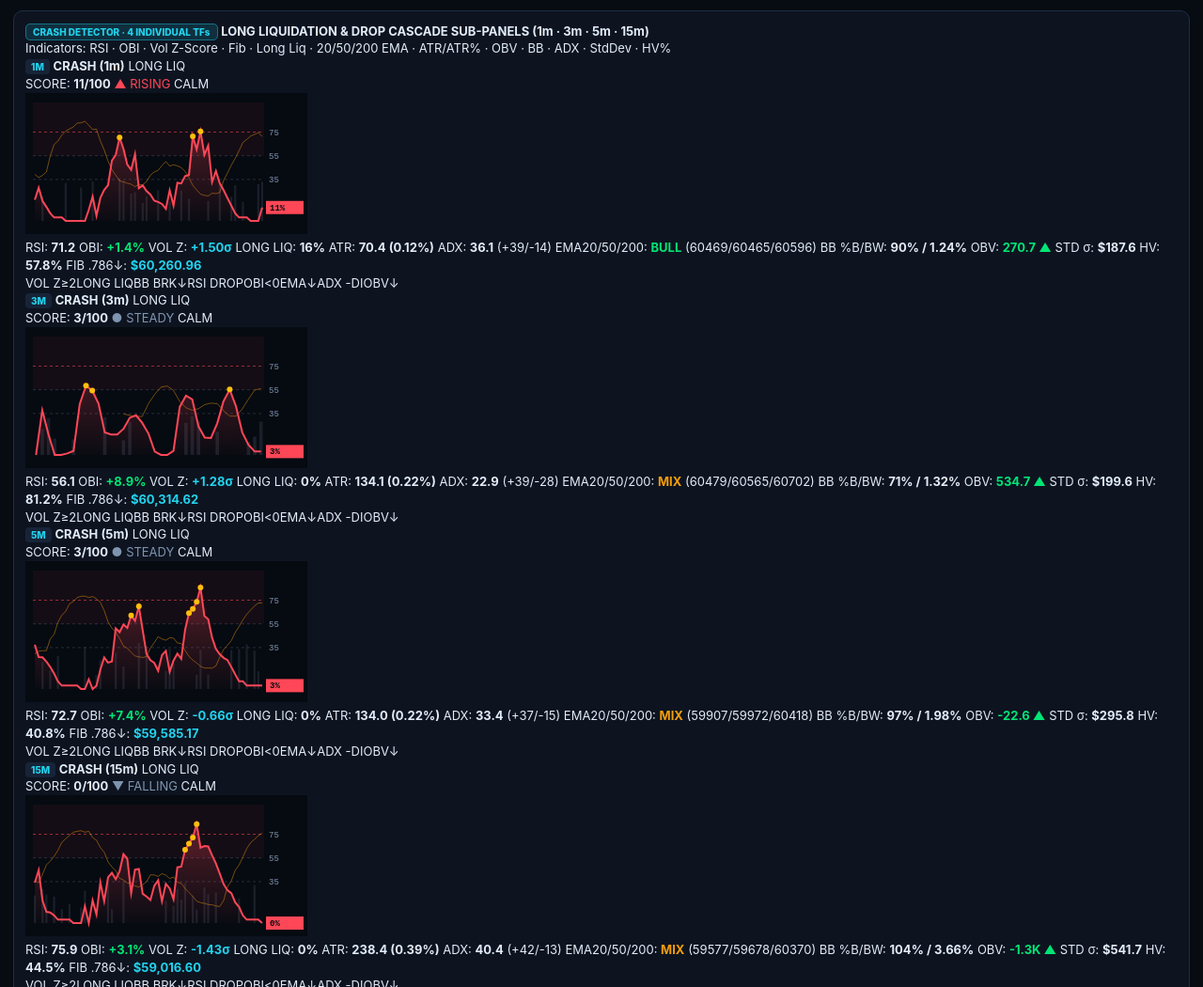
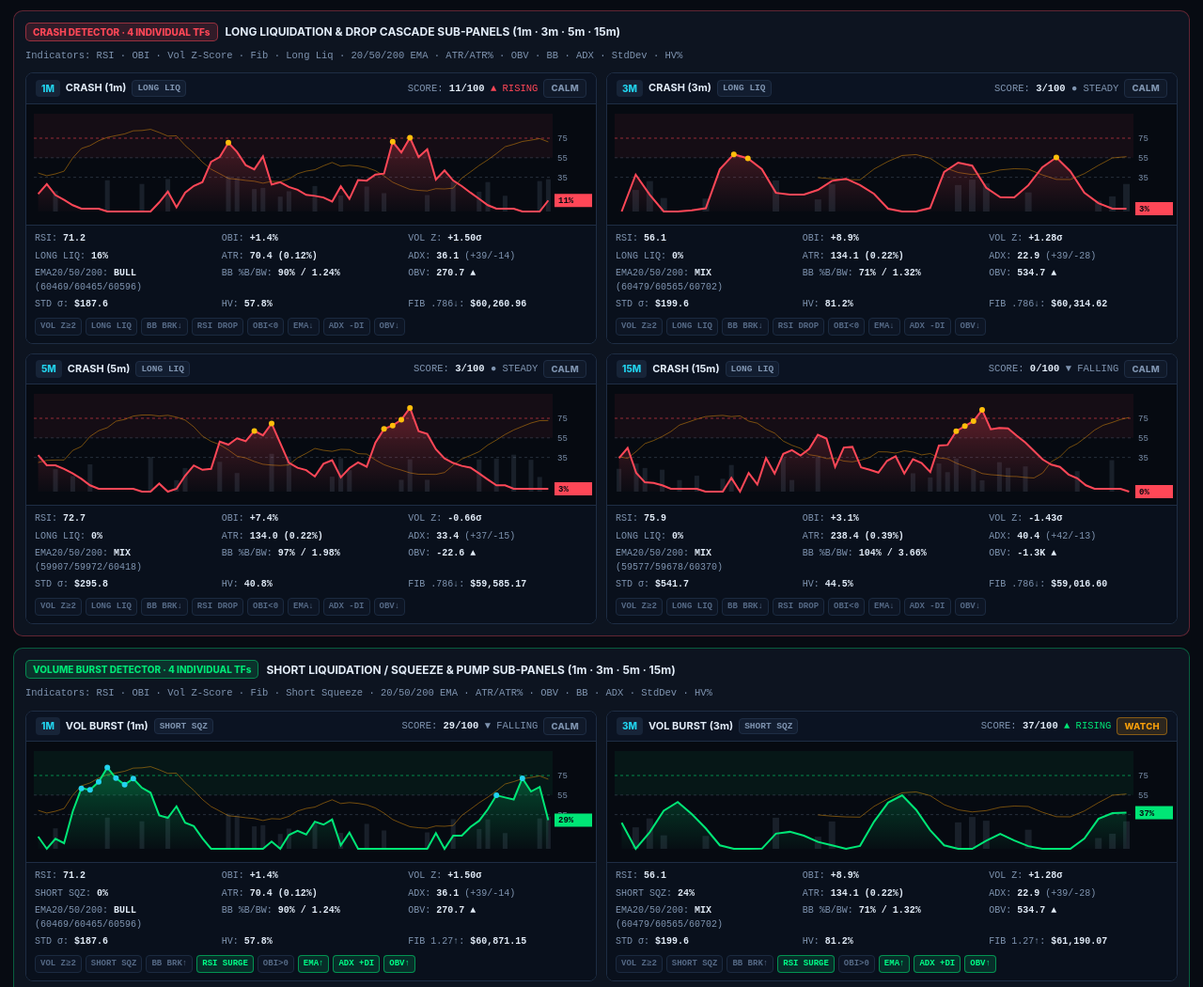
Before and after one commit to isrrohit7373-eng/Radar-terminal, a plain HTML site: page index.html in a window 1280 px wide. Shown: the part 1750-2800 px from the top of the page at 94% size. Drawn offline with Linux system fonts and the light colour scheme; no server answers.

Commit message:
Add files via upload

```diff
--- a/css/styles.css
+++ b/css/styles.css
@@ -873,3 +873,245 @@ body {
   display: flex;
   gap: 5px;
 }
+
+
+/* =========================================================
+   SMOOTH IPAD PINCH-TO-ZOOM & PAN CONTROLS (MAIN CHART)
+   ========================================================= */
+#mainChartCanvas {
+  touch-action: none;
+  user-select: none;
+  -webkit-user-select: none;
+  cursor: grab;
+}
+#mainChartCanvas.is-dragging {
+  cursor: grabbing;
+}
+.chart-zoom-hud {
+  position: absolute;
+  top: 10px;
+  left: 12px;
+  display: inline-flex;
+  align-items: center;
+  gap: 6px;
+  background: rgba(13, 20, 32, 0.86);
+  border: 1px solid var(--border);
+  padding: 3px 8px;
+  border-radius: 5px;
+  font-size: 10px;
+  font-weight: 800;
+  font-family: monospace;
+  color: var(--muted);
+  z-index: 5;
+}
+.zoom-reset-btn {
+  background: rgba(59, 130, 246, 0.22);
+  color: #60a5fa;
+  border: 1px solid rgba(59, 130, 246, 0.5);
+  border-radius: 4px;
+  padding: 1px 6px;
+  font-size: 9.5px;
+  font-weight: 800;
+  font-family: monospace;
+  cursor: pointer;
+}
+.zoom-reset-btn:hover {
+  background: rgba(59, 130, 246, 0.38);
+  color: #fff;
+}
+
+/* =========================================================
+   DEDICATED CRASH & VOLUME BURST DETECTOR SUB-PANELS (8 TFs)
+   ========================================================= */
+.detector-group-card.crash-group {
+  border-color: rgba(255, 71, 87, 0.35);
+}
+.detector-group-card.burst-group {
+  border-color: rgba(0, 230, 118, 0.35);
+}
+.det-group-header {
+  display: flex;
+  flex-wrap: wrap;
+  justify-content: space-between;
+  align-items: center;
+  gap: 8px;
+  margin-bottom: 10px;
+}
+.det-group-title {
+  display: flex;
+  flex-wrap: wrap;
+  align-items: center;
+  gap: 8px;
+  font-size: 12px;
+}
+.det-group-legend {
+  font-size: 10.5px;
+  color: var(--muted);
+  font-family: monospace;
+}
+.badge-tag.crash-tag {
+  background: var(--red-soft);
+  color: var(--red);
+  border-color: rgba(255, 71, 87, 0.5);
+}
+.badge-tag.burst-tag {
+  background: var(--green-soft);
+  color: var(--green);
+  border-color: rgba(0, 230, 118, 0.5);
+}
+
+.detector-grid {
+  display: grid;
+  grid-template-columns: repeat(2, 1fr);
+  gap: 10px;
+}
+@media (max-width: 960px) {
+  .detector-grid {
+    grid-template-columns: 1fr;
+  }
+}
+
+.detector-panel {
+  background: #080d17;
+  border: 1px solid var(--border);
+  border-radius: 8px;
+  overflow: hidden;
+  display: flex;
+  flex-direction: column;
+}
+.det-head {
+  display: flex;
+  flex-wrap: wrap;
+  justify-content: space-between;
+  align-items: center;
+  gap: 6px;
+  padding: 6px 10px;
+  background: #0b1322;
+  border-bottom: 1px solid var(--border);
+  font-size: 11px;
+}
+.det-head-left, .det-head-right {
+  display: flex;
+  align-items: center;
+  gap: 6px;
+  flex-wrap: wrap;
+}
+.det-liq-tag {
+  font-size: 9.5px;
+  font-weight: 800;
+  font-family: monospace;
+  padding: 1px 5px;
+  border-radius: 4px;
+  background: #121d30;
+  color: var(--muted);
+  border: 1px solid var(--border);
+}
+.det-score {
+  font-size: 10.5px;
+  font-family: monospace;
+  color: var(--muted);
+}
+.det-score strong {
+  color: var(--text);
+}
+.det-status-badge {
+  font-size: 9.5px;
+  font-weight: 800;
+  padding: 2px 7px;
+  border-radius: 4px;
+  border: 1px solid var(--border);
+  letter-spacing: 0.3px;
+}
+.det-status-badge.calm {
+  background: #101929;
+  color: var(--muted);
+}
+.det-status-badge.watch {
+  background: rgba(245, 158, 11, 0.14);
+  color: var(--amber);
+  border-color: rgba(245, 158, 11, 0.45);
+}
+.det-status-badge.alert-red {
+  background: var(--red-soft);
+  color: var(--red);
+  border-color: rgba(255, 71, 87, 0.55);
+}
+.det-status-badge.crit-red {
+  background: rgba(255, 71, 87, 0.28);
+  color: #ff6b7a;
+  border-color: #ff4757;
+  box-shadow: 0 0 8px rgba(255, 71, 87, 0.3);
+}
+.det-status-badge.alert-green {
+  background: var(--green-soft);
+  color: var(--green);
+  border-color: rgba(0, 230, 118, 0.55);
+}
+.det-status-badge.crit-green {
+  background: rgba(0, 230, 118, 0.28);
+  color: #00ff88;
+  border-color: #00e676;
+  box-shadow: 0 0 8px rgba(0, 230, 118, 0.3);
+}
+
+.det-canvas-wrap {
+  width: 100%;
+  height: 128px;
+  background: #060a11;
+}
+.det-canvas {
+  width: 100%;
+  height: 100%;
+  display: block;
+}
+
+.det-telemetry {
+  padding: 7px 9px 8px;
+  background: #09101c;
+  border-top: 1px solid var(--border);
+  display: flex;
+  flex-direction: column;
+  gap: 6px;
+}
+.det-metrics-grid {
+  display: grid;
+  grid-template-columns: repeat(3, minmax(0, 1fr));
+  gap: 4px 8px;
+  font-family: monospace;
+  font-size: 10px;
+  color: var(--muted);
+}
+@media (max-width: 560px) {
+  .det-metrics-grid {
+    grid-template-columns: repeat(2, minmax(0, 1fr));
+  }
+}
+.det-metrics-grid b {
+  color: var(--text);
+  font-weight: 700;
+}
+.det-bool-row {
+  display: flex;
+  flex-wrap: wrap;
+  gap: 4px;
+}
+.bool-chip {
+  font-family: monospace;
+  font-size: 9px;
+  font-weight: 800;
+  padding: 2px 5px;
+  border-radius: 4px;
+  background: #0d1524;
+  border: 1px solid #1b2a40;
+  color: #556985;
+}
+.bool-chip.on-red {
+  background: var(--red-soft);
+  border-color: rgba(255, 71, 87, 0.55);
+  color: #ff6b7a;
+}
+.bool-chip.on-green {
+  background: var(--green-soft);
+  border-color: rgba(0, 230, 118, 0.55);
+  color: #00ff88;
+}
```
